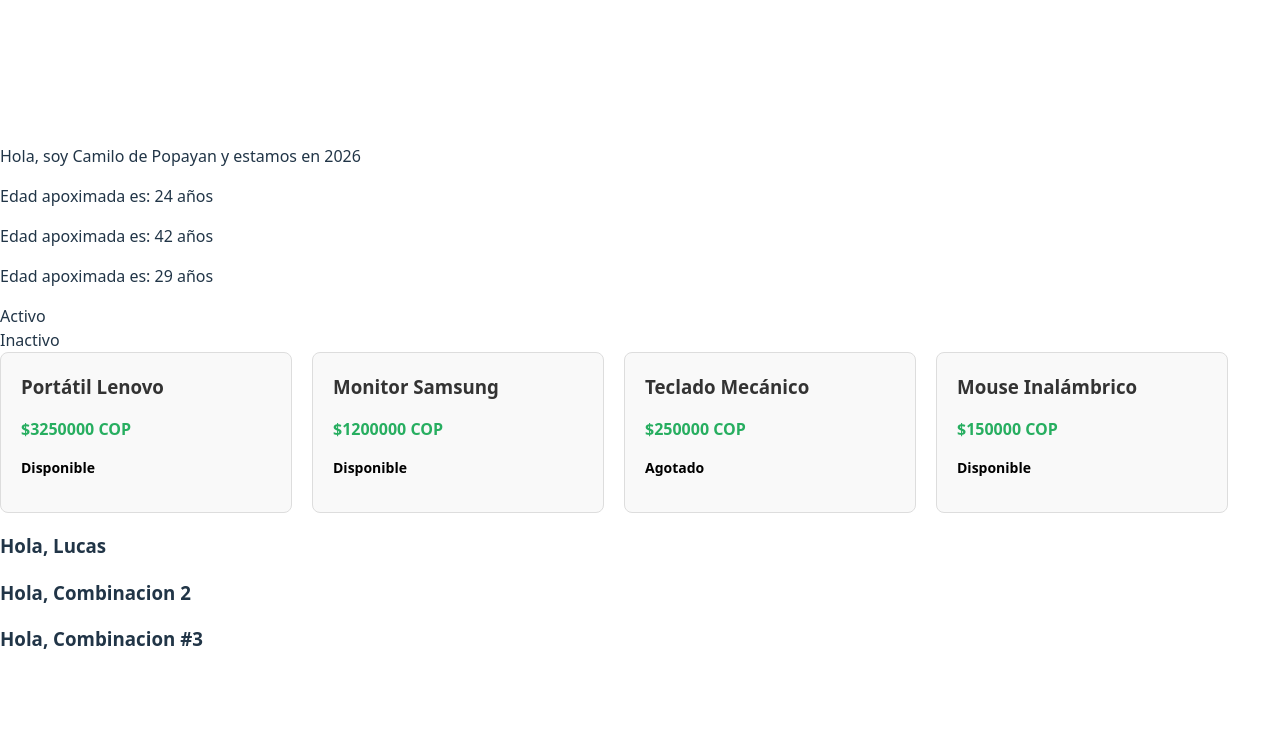
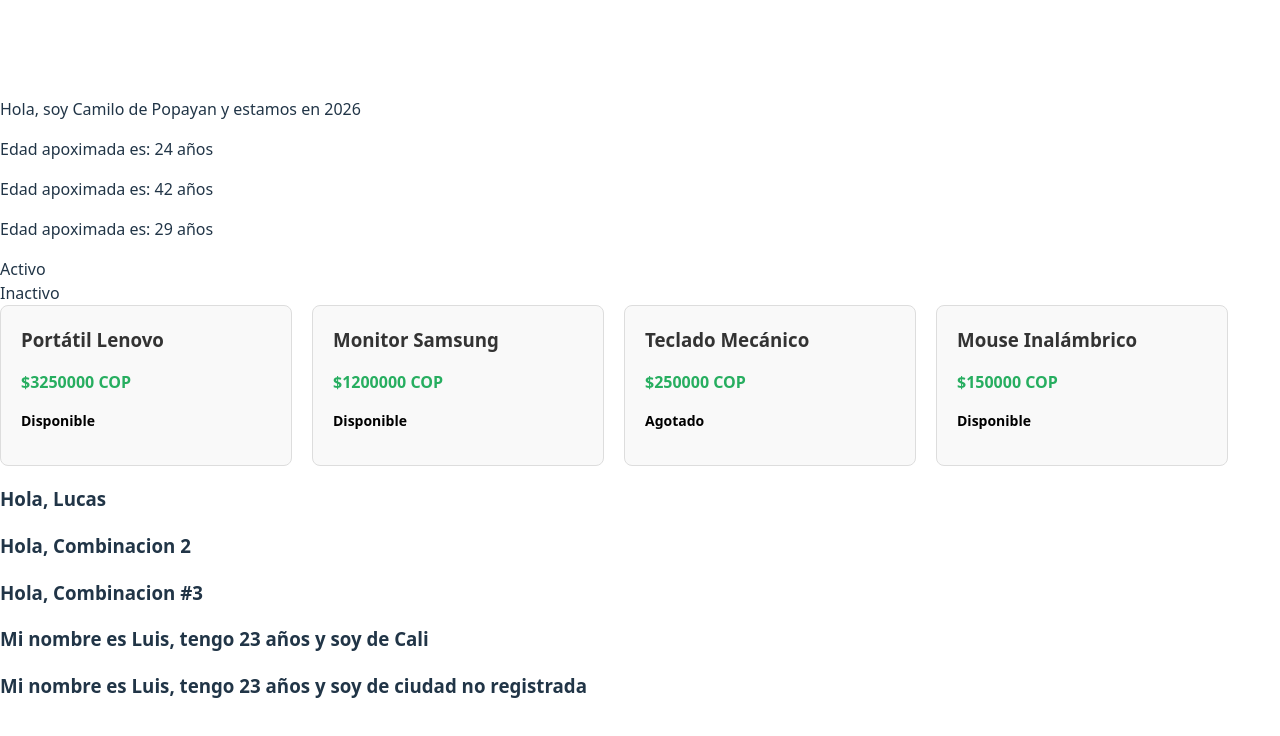
Before and after one commit to Camilo77R/taller-react, a React (Vite) app: page / in a window 1280 px wide. Shown: the top 736 px of the page. Built offline with nearby package versions, Linux system fonts and the light colour scheme.

Commit message:
Ejercicio 7: Componente Perfil con destructuración y validación de ciudad

```diff
--- a/src/App.jsx
+++ b/src/App.jsx
@@ -3,6 +3,9 @@ import CalcularEdad from "./CalcularEdad"
 import MensajeEstado from "./MensajeEstado"
 import Productos from "./Productos"
 import SaludoUsuario from "./SaludoUsuario"
+
+import Perfil from "./Perfil"
+
 function App() {
 
 
@@ -26,6 +29,10 @@ function App() {
       <SaludoUsuario nombre="Lucas" mensaje="Hola"></SaludoUsuario>
       <SaludoUsuario  mensaje="Hola" nombre="Combinacion 2"></SaludoUsuario>
       <SaludoUsuario  mensaje="Hola" nombre="Combinacion #3"></SaludoUsuario>
+
+
+      <Perfil nombre="Luis" edad="23" ciudad="Cali"></Perfil>
+      <Perfil nombre="Luis" edad="23" ></Perfil>
     </>
   )
 }
--- /dev/null
+++ b/src/Perfil.jsx
@@ -0,0 +1,19 @@
+// 7. Cree un componente Perfil que reciba { nombre, edad, ciudad } por
+// destructuración. Si ciudad viene vacía o undefined, muestre “Ciudad no
+// registrada” usando `
+
+
+function Perfil({nombre, edad, ciudad}){
+    if(ciudad === undefined  || ciudad === null){
+        ciudad = "ciudad no registrada"
+    }
+
+    const message = `Mi nombre es ${nombre}, tengo ${edad} años y soy de ${ciudad}`
+    return(
+        <>
+            <h3> {message} </h3>
+        </>
+    )
+}
+
+export default Perfil;
```
